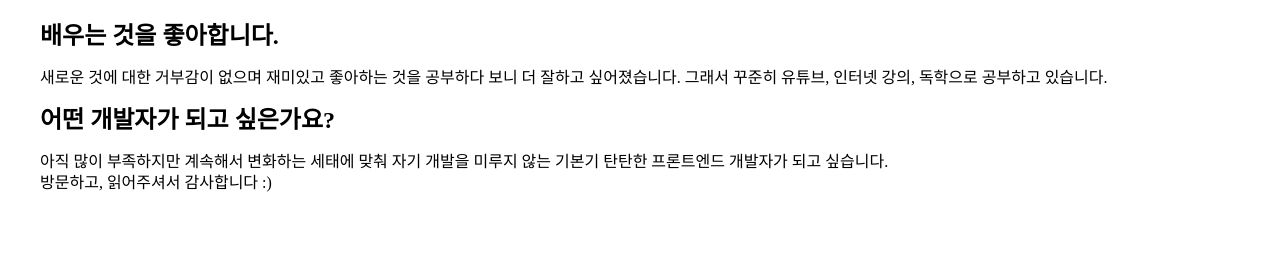
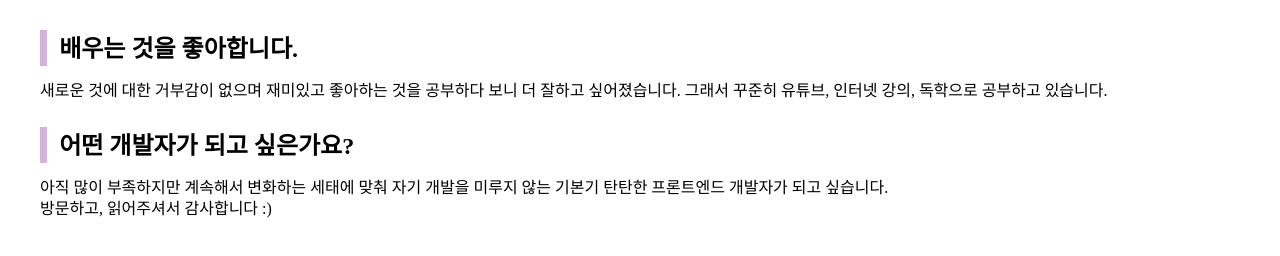
Before and after one commit to hsejsx/portfolio, a plain HTML site: page index.html in a window 1280 px wide. Shown: the part 684-940 px from the top of the page. Drawn offline with Linux system fonts and the light colour scheme; a web font is replaced by a local one.

Commit message:
CSS : about title before

```diff
--- a/style.css
+++ b/style.css
@@ -154,6 +154,16 @@
   margin-bottom: 1rem;
   text-align: left;
   line-height: 1.3;
+}
+
+.about__title::before {
+  content: '';
+  display: inline-block;
+  width: 0.3em;
+  height: 1.5em;
+  margin-right: 0.5em;
+  transform: translateY(25%);
+  background-color: var(--color-purple);
 }
 
 /* Skills */
```
